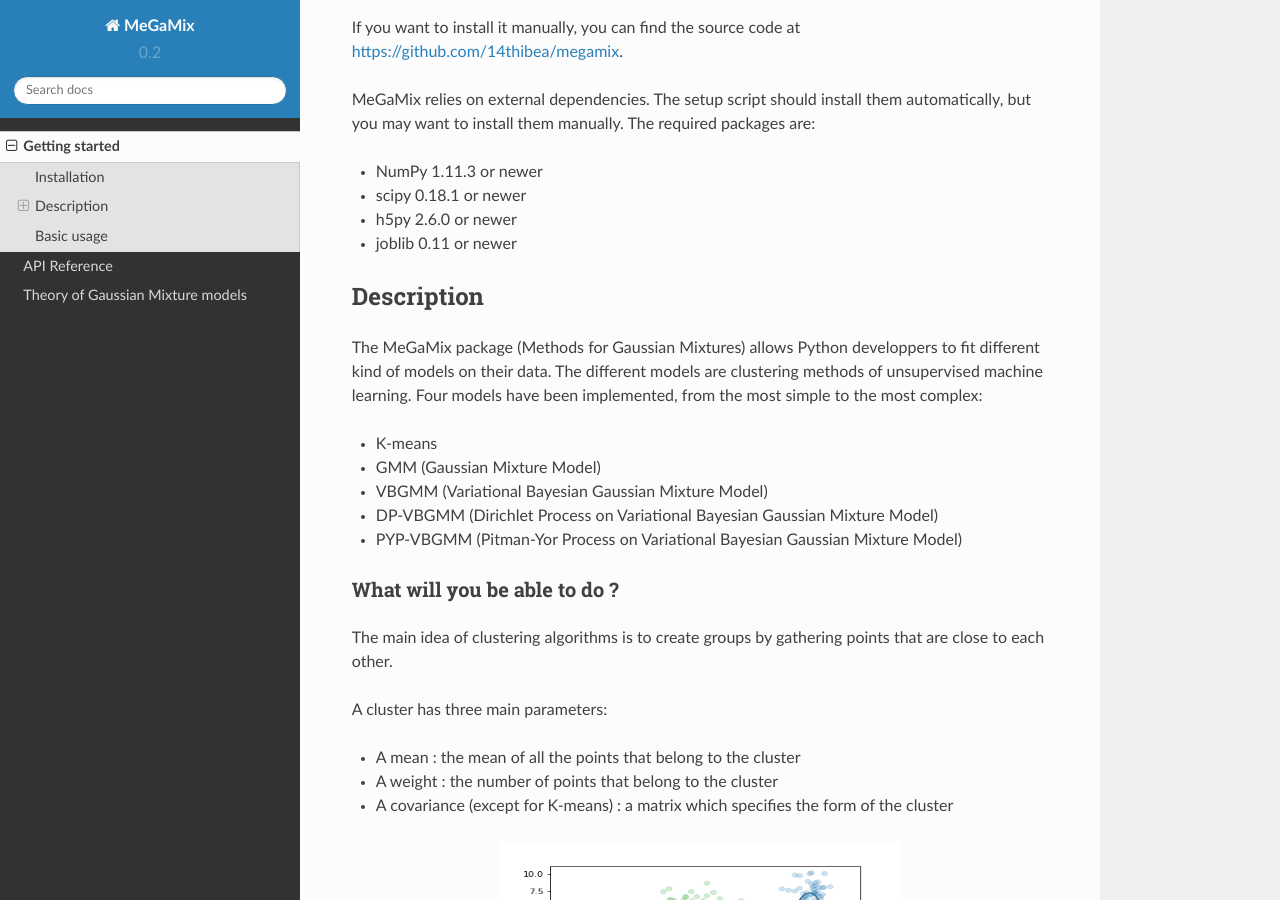
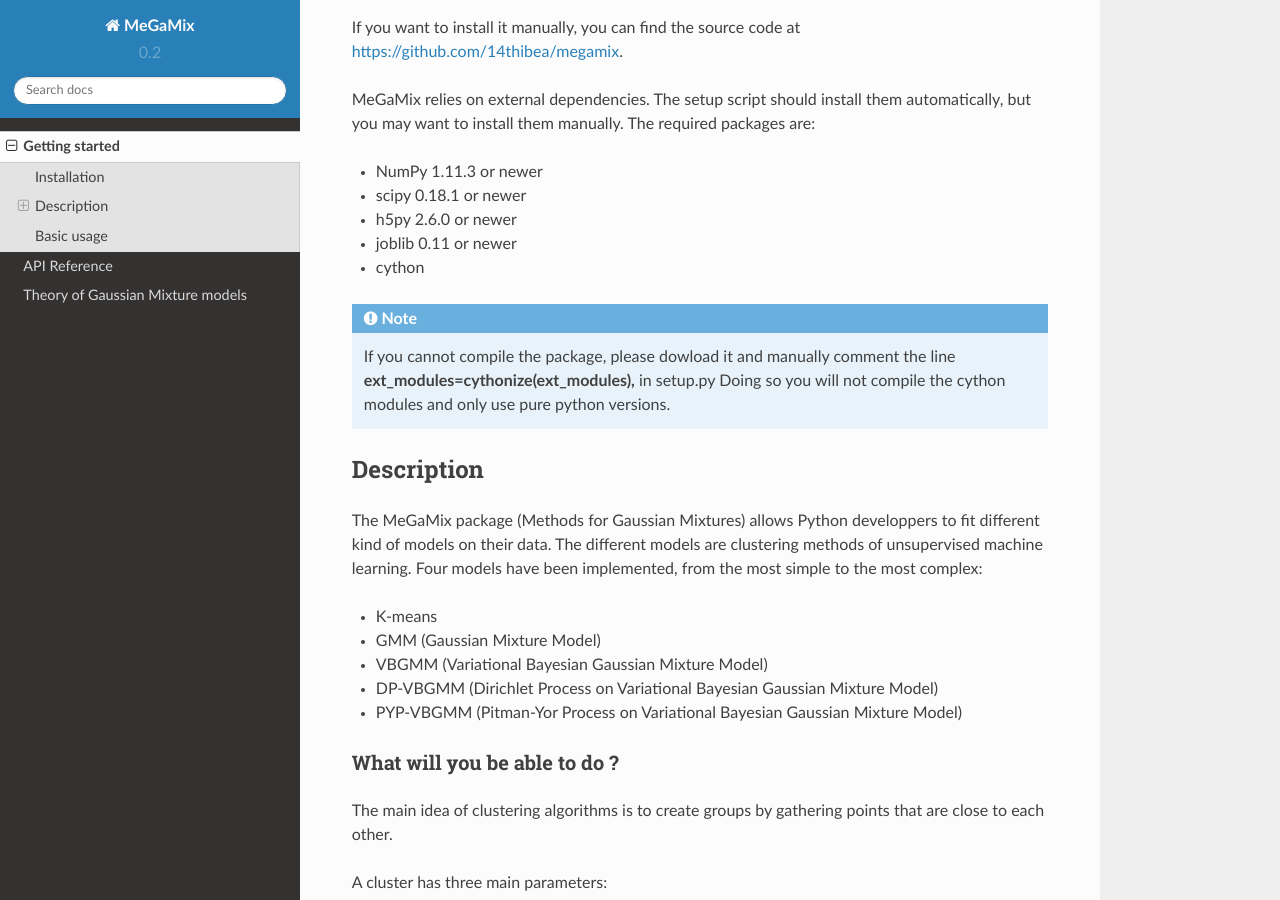
Before and after one commit to 14thibea/megamix, a Sphinx documentation site: the page built from doc/getting_started.rst, in a window 1280 px wide and 900 px high, scrolled down 315 px. Built offline with Sphinx 7.4.7 and the Read the Docs theme 2.0.0, drawn with Linux system fonts in a browser that asks for light colours; formulas are drawn with MathJax 3.

Commit message:
Subtilities with cython and PyPI

```diff
--- a/README.rst
+++ b/README.rst
@@ -28,7 +28,6 @@ Or you can install it with pip::
 
   $ pip install megamix
 
-
 Documentation
 -------------
 
--- a/doc/getting_started.rst
+++ b/doc/getting_started.rst
@@ -17,6 +17,13 @@ MeGaMix relies on external dependencies. The setup script should install them au
 * scipy 0.18.1 or newer
 * h5py 2.6.0 or newer
 * joblib 0.11 or newer
+* cython
+
+.. note::
+
+   If you cannot compile the package, please dowload it and manually comment the line
+   **ext_modules=cythonize(ext_modules),** in setup.py
+   Doing so you will not compile the cython modules and only use pure python versions.
 
 Description
 ===========
--- a/setup.py
+++ b/setup.py
@@ -13,7 +13,7 @@ from Cython.Build import cythonize
 from distutils.extension import Extension
 import numpy
 
-VERSION = '0.3'
+VERSION = '0.3.1'
 HERE = os.path.dirname(os.path.abspath(__file__))
 
 ON_RTD = os.environ.get('READTHEDOCS', None) == 'True'
@@ -66,7 +66,10 @@ setup(
     name='megamix',
     version=VERSION,
     packages=find_packages(exclude=['test']),
+
+    # Comment this if you cannot compile
     ext_modules=cythonize(ext_modules),
+
     include_package_data=True,
     zip_safe=False,
     install_requires=REQUIREMENTS,
```
Also changed, not shown: 1 other file.
